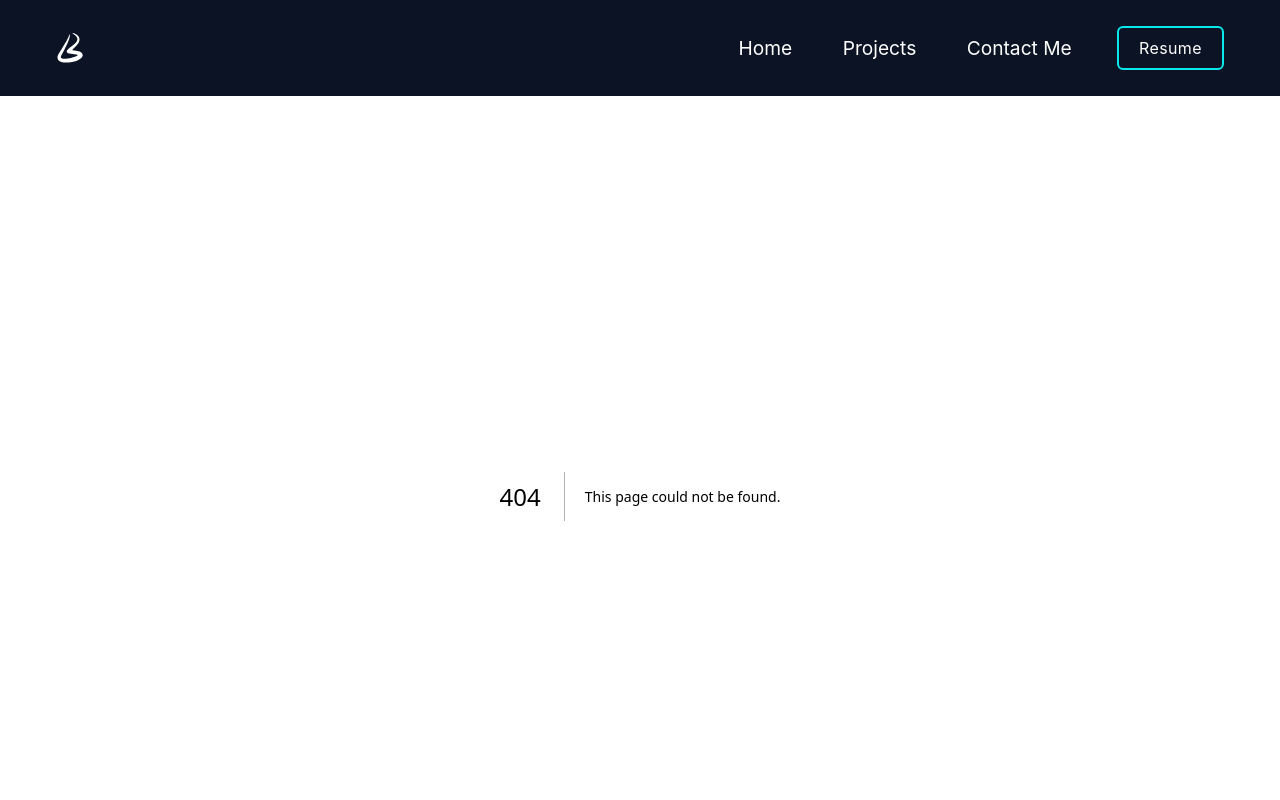
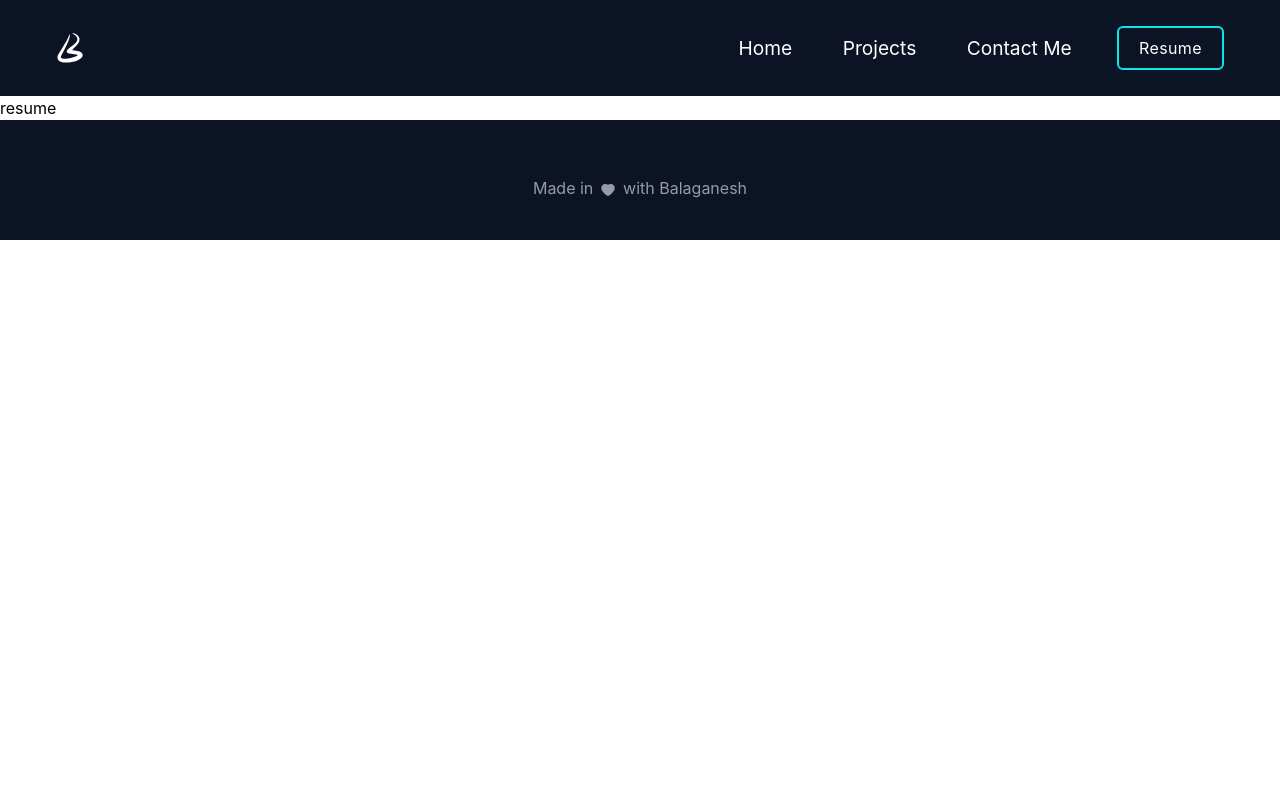
Before and after one commit to Balaganesh003/Balaganesh-dev, a Next.js app: page /resume in a window 1280 px wide. Before the commit this address had no page. Shown: the top 800 px of the page. Built offline with nearby package versions, Linux system fonts and the light colour scheme.

Commit message:
added the resume page

```diff
--- /dev/null
+++ b/pages/resume.js
@@ -0,0 +1,7 @@
+import React from 'react';
+
+const resume = () => {
+  return <div>resume</div>;
+};
+
+export default resume;
```
